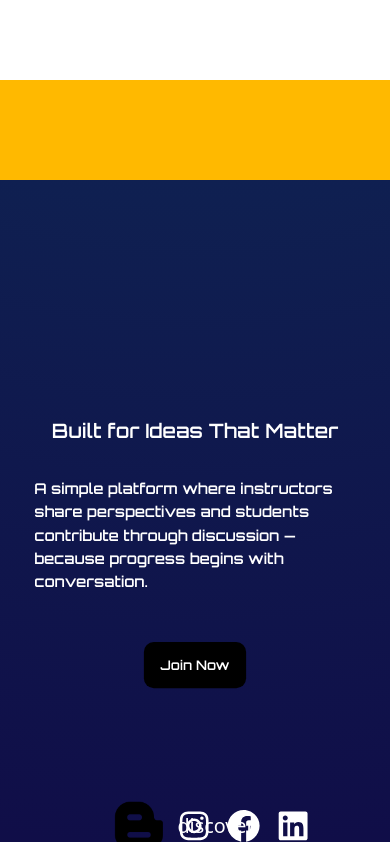
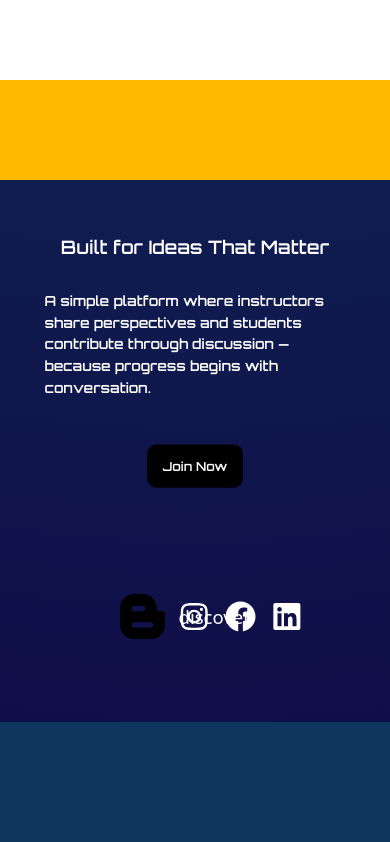
Before and after one commit to chinmay21/Auth-Revision, a React (Vite) app in the folder src/: page / in a window 390 px wide. Shown: the part 2171-3013 px from the top of the page. After the commit the page ends 2893 px from the top, so only its background shows below. Built offline with nearby package versions, Linux system fonts and the light colour scheme.

Commit message:
Add transition

```diff
--- a/src/src/pages/Home.jsx
+++ b/src/src/pages/Home.jsx
@@ -20,7 +20,7 @@ const Home = () => {
     const observer = new IntersectionObserver(([entry]) => {
         console.log(entry)
         setActive(entry.isIntersecting);
-    }, { threshold:0 })
+    }, { threshold:0.5 })
 
 
     if(footerRef.current) {
@@ -43,9 +43,11 @@ const Home = () => {
       const rect = footerRef.current.getBoundingClientRect();
       const windowHeight = window.innerHeight;
 
-      const rawProgress = (windowHeight - rect.top) / (windowHeight + rect.height);
+      const rawProgress = ((windowHeight - rect.top) / (windowHeight + rect.height)) * 0.5;
+
 
       const clamped = Math.min(Math.max(rawProgress, 0), 1);
+      console.log('THIS IS RAW:', clamped);
       setProgress(clamped);
     };
 
@@ -54,8 +56,9 @@ const Home = () => {
     return () => window.removeEventListener('scroll', handleScroll);
   }, [active]);
 
-  const scale = 0.8 + progress * 0.2;
-  const translateY = 80 - progress * 80
+  const scale = 0.75 + progress * 0.30;
+
+  const translateY = -100 * progress;
   return (
     <div>
       {/* Parent div of whole page */}
@@ -75,7 +78,7 @@ const Home = () => {
             </div>
 
             {/* Parent div of Cards section */}
-            <div ref={cardsRef} className={`flex flex-wrap justify-center gap-10 bg-amber-400`}>
+            <div ref={cardsRef} className={`flex flex-wrap justify-center gap-10 bg-amber-400 relative z-20`}>
               <Card title={'Instructor Perspectives'}
                     description={'Instructors share their individual ideas and thoughts on how education can evolve, improve, and better serve students.'}
                     imgSrc={firstCard}
@@ -95,10 +98,10 @@ const Home = () => {
             </div>
 
             {/* Parent div of footer section */}
-            <div ref={footerRef} className={`mt-30 lg:h-100 translateY`}
+            <div ref={footerRef} className={`lg:h-100 relative z-10 transition-all ease-in`}
             style={{
-              transform: `translateY(${translateY}px) scale(${scale})`
-            }}>
+              transform: `translateY(${translateY}px) scale(${scale})`}}
+            >
               <div className='flex flex-col lg:w-screen text-white'>
                 <div className='flex flex-col gap-10 justify-center items-center font-orbitron'>
                   <h2 className='text-2xl'>Built for Ideas That Matter</h2>
```
